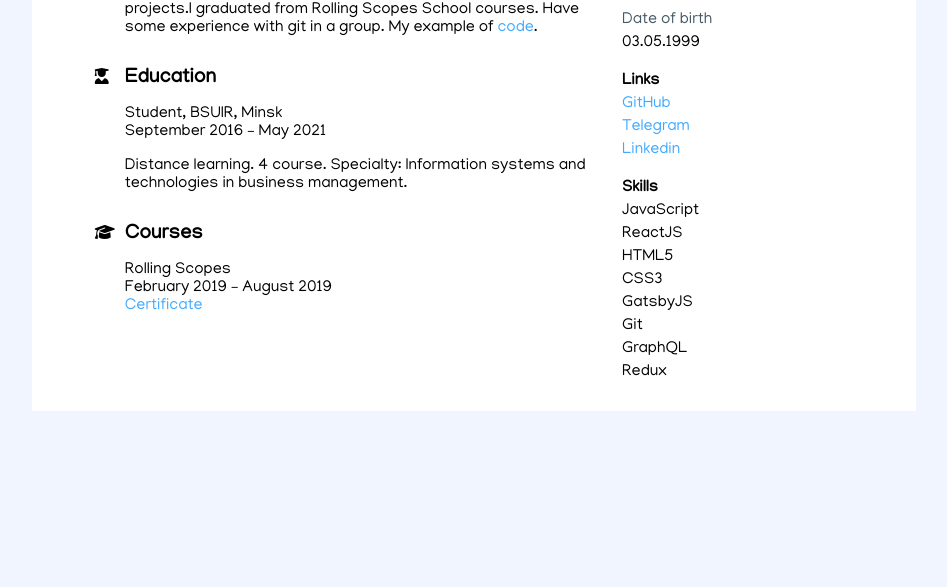
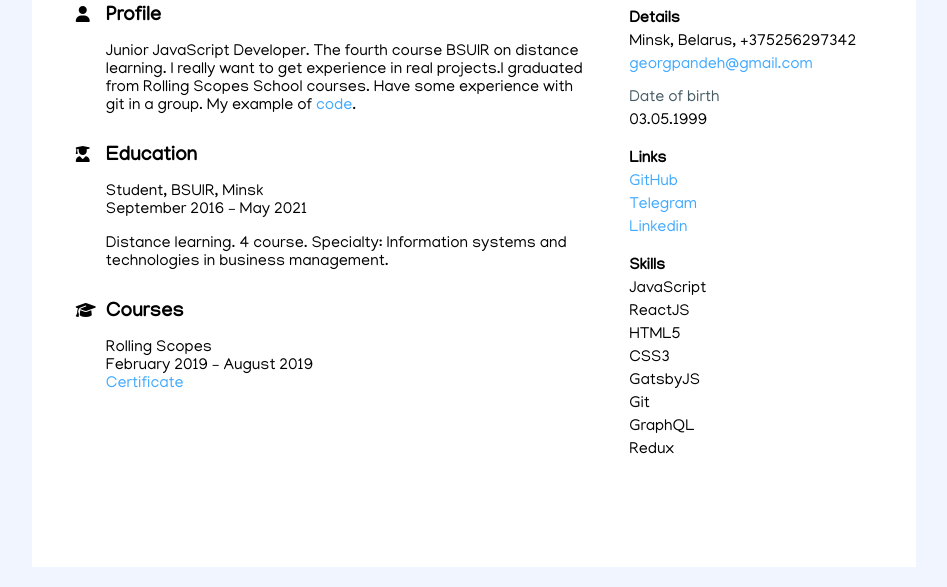
Before and after one commit to GeorgPandeh/CV, a plain HTML site: page index.html in a window 1280 px wide. Shown: the part 253-840 px from the top of the page, without its empty margins (166-1113 px from the left). Before the commit the page ends 800 px from the top, so only its background shows below. Drawn offline with Linux system fonts and the light colour scheme.

Commit message:
feat: add vertical align

```diff
--- a/index.html
+++ b/index.html
@@ -13,6 +13,7 @@
     <title>CV</title>
   </head>
   <body>
+    <div class="wrapper">
       <div class="container">
         <div class="personal-container">
           <div class="image"></div>
@@ -103,5 +104,6 @@
           </section>
         </div>
       </div>
+    </div>
   </body>
 </html>
--- a/style.css
+++ b/style.css
@@ -1,4 +1,7 @@
 @media (max-width: 768px) {
+  .wrapper {
+    margin: 0 !important;
+  }
   .container {
     margin: 0 !important;
     padding: 15px 2% !important;
@@ -12,6 +15,18 @@
   }
   .profile {
     width: 100% !important;
+  }
+}
+
+@media (min-height: 684px) {
+  .wrapper {
+    height: 100vh;
+    margin: 20px 15%;
+    display: table;
+  }
+  .container {
+    display: table-cell;
+    vertical-align: middle;
   }
 }
 
```
Lines whose indentation alone changed are shown as unchanged.
